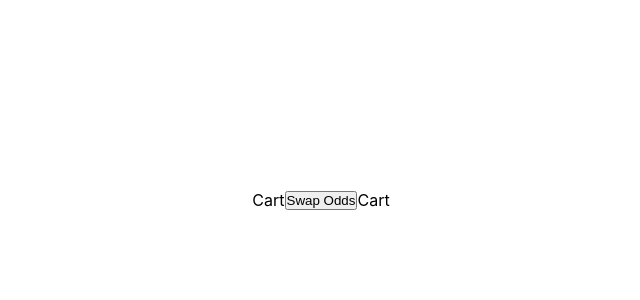
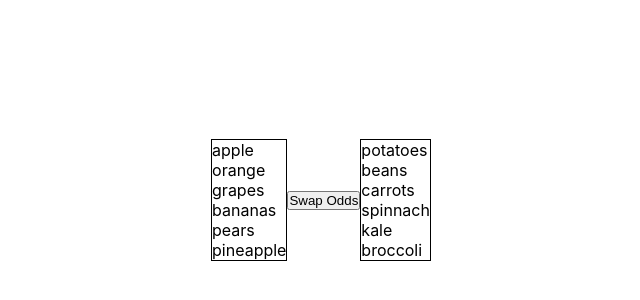
Before and after one commit to moonspark78/Meta-Interview-2, a React (Create React App) app: page / in a window 1280 px wide. Shown: the part 200-500 px from the top of the page, without its empty margins (319-959 px from the left). Built offline with nearby package versions, Linux system fonts and the light colour scheme.

Commit message:
:construction: Modification  :construction:

```diff
--- a/src/App.css
+++ b/src/App.css
@@ -12,3 +12,8 @@
 .page{
   height: 100vh;
 }
+
+.cart-container{
+  border: solid 1px black;
+  flex-direction: column;
+}
--- a/src/App.js
+++ b/src/App.js
@@ -11,9 +11,9 @@ function App() {
   return (
     <div className="page flex">
 
-        <Cart/>
+        <Cart items={cartA}/>
         <button>Swap Odds</button>
-        <Cart/>
+        <Cart items={cartB}/>
     </div>
   );
 }
--- a/src/Cart.jsx
+++ b/src/Cart.jsx
@@ -1,7 +1,16 @@
 import React from 'react'
 
-export const Cart = () => {
+export const Cart = ({items}) => {
   return (
-    <div>Cart</div>
+    <div className='cart-container'>
+      {
+        items.map((item) =>{
+          return (
+
+            <div>{item}</div>
+          )
+        })
+      }
+    </div>
   )
 }
```
